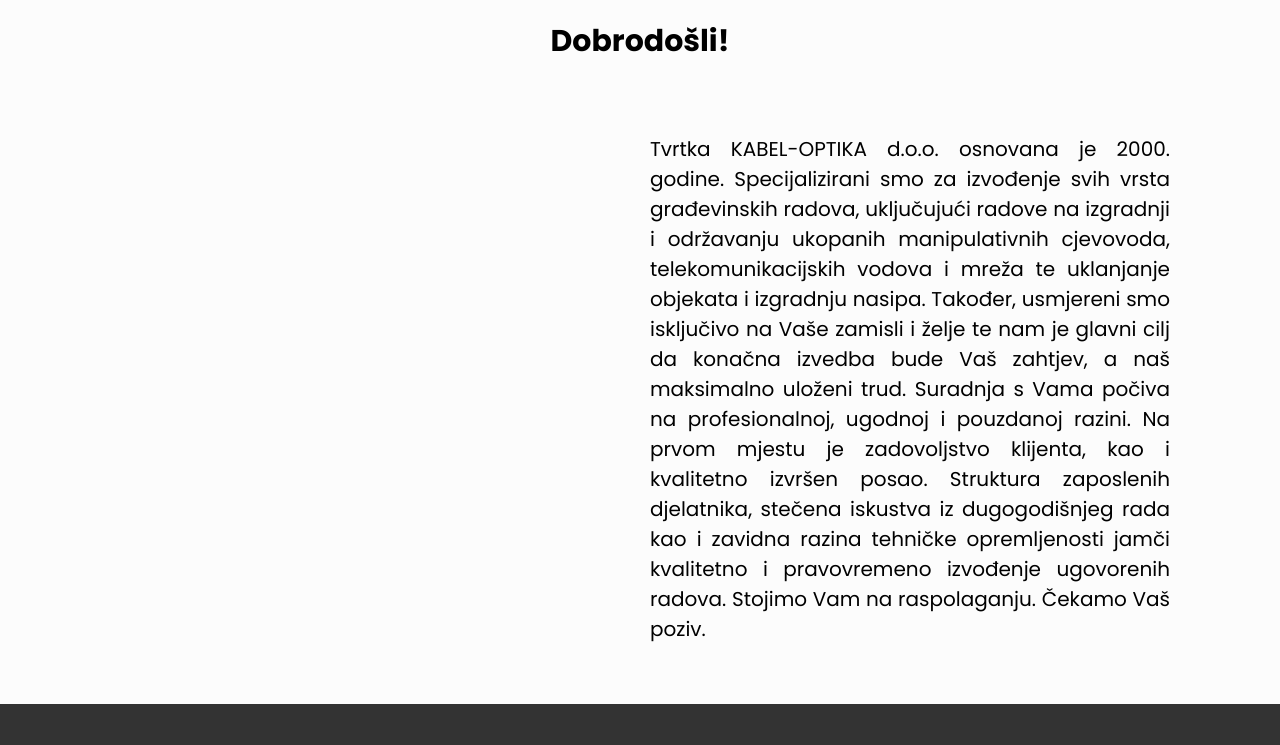
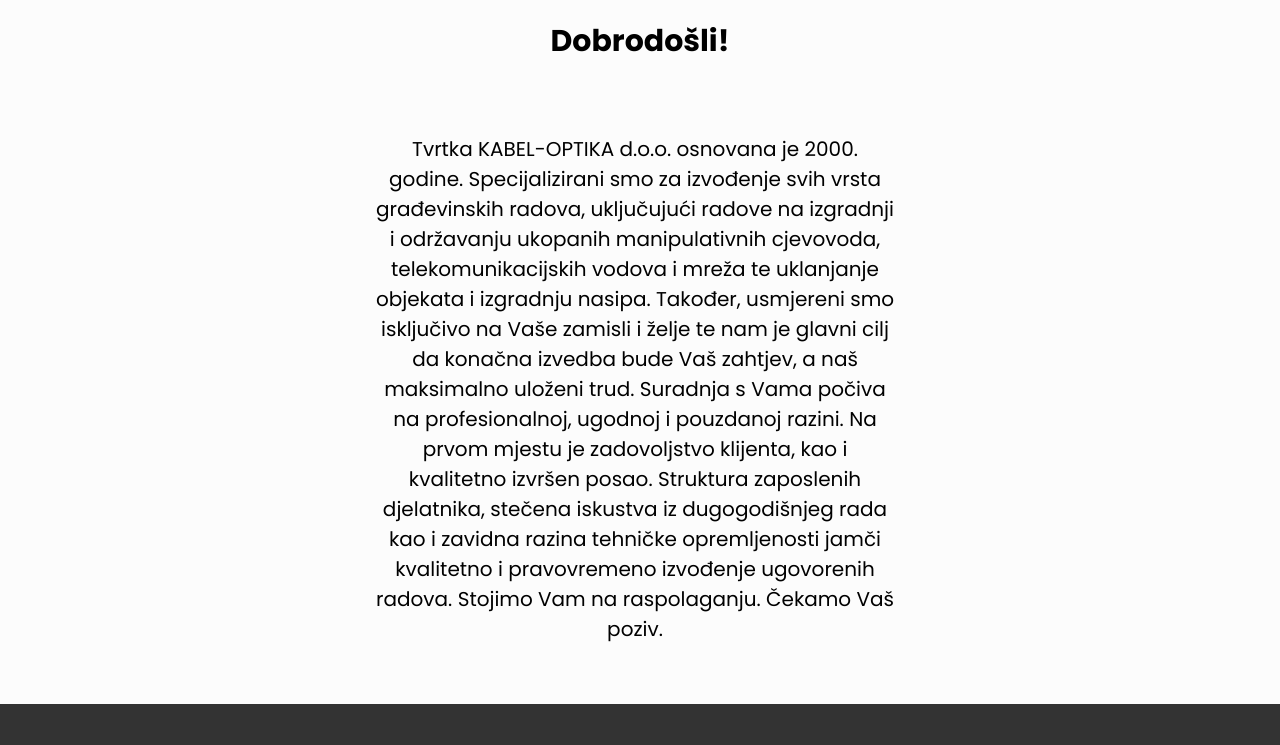
Before and after one commit to iivkov/kabel-optika, a React (Create React App) app: page / in a window 1280 px wide. Shown: the part 716-1461 px from the top of the page. Built offline with nearby package versions, Linux system fonts and the light colour scheme.

Commit message:
petak 5.1.

```diff
--- a/src/App.css
+++ b/src/App.css
@@ -204,7 +204,7 @@
   /* padding: 100px; slučaj fiksne navigacije */
   /* margin: 20px; */
   /* margin-top: 20px; */
-  text-align: justify;
+  text-align: center;
   /* border: 1px solid #ccc; */
 }
 
@@ -212,7 +212,7 @@
   display: flex;
   flex-wrap: wrap;
   justify-content: center;
-  align-items: center;
+  /* align-items: center; */
   padding: 20px;
 }
 
@@ -250,6 +250,7 @@
 .contact {
   width: auto;
   padding: 10px;
+  text-align: justify;
 }
 
 label {
--- a/src/components/AboutComponent.js
+++ b/src/components/AboutComponent.js
@@ -14,12 +14,15 @@
                 <img src={slika} alt="Slika građevinskih radova." style={{ width: '100%', height: 'auto' }} />
                 <h1>O nama</h1>
                 <div className="container">
-                    <div className={`box left ${animate ? 'enter' : 'left-enter'}`}>
-                        <p>Naša glavna djelatnost su...</p>
-                    </div>
-                {/* <div className="spacer"></div> */}
-                    <div className={`box right ${animate ? 'enter' : 'right-enter'}`}>
-                        {/* <img src={slika} alt="Slika građevinskih radova." style={{ width: '100%', height: 'auto' }} /> */}
+                    <div className="box">
+                        <p>Naša glavna djelatnost su zemljani radovi niskogradnje, a svoje iskustvo i kvalitetu gradili smo i izgradili
+                            tijekom dugog niza godina izvodeći mnogobrojne projekte, među ostalim i za klijente kao što su
+                            Jadranski naftovod (JANAF), HEP Toplinarstvo, Hrvatski Telekom, Sokol Vinkovci, IG visokogradnja Sesvete,
+                            Lučka uprava Sisak te Ministarstvo prostornoga uređenja, graditeljstva i državne imovine Republike Hrvatske.
+                            Neprestano težimo daljnjem poboljšanju kvalitete svojih usluga, pri čemu je najvažnija stručnost naših djelatnika,
+                            njih 35, koliko trenutačno zapošljavamo. Učinkovitosti našeg rada pridonosi i vozni park kojeg čini 6 kombi vozila,
+                            5 kamiona kipera, 8 bagera rovokopača, 2 valjka i dr.
+                        </p>
                     </div>
                 </div>
             </div>
--- a/src/components/HomeComponent.js
+++ b/src/components/HomeComponent.js
@@ -16,11 +16,7 @@
         <EUnoteSite/>
         <h1>Dobrodošli!</h1>
         <div className="container">
-            <div className={`box left ${animate ? 'enter' : 'left-enter'}`}>
-                {/* <img src={slika} alt="Slika građevinskih radova." style={{ width: '100%', height: 'auto' }} /> */}
-            </div>
-            {/* <div className="spacer"></div> */}
-            <div className={`box right ${animate ? 'enter' : 'right-enter'}`}>
+            <div className="box">
                 <p>Tvrtka KABEL-OPTIKA d.o.o. osnovana je 2000. godine.
                     Specijalizirani smo za izvođenje svih vrsta građevinskih radova, uključujući radove na izgradnji i održavanju ukopanih manipulativnih cjevovoda, telekomunikacijskih vodova i mreža te uklanjanje objekata i izgradnju nasipa.
                     Također, usmjereni smo isključivo na Vaše zamisli i želje te nam je glavni cilj da konačna izvedba bude Vaš zahtjev, a naš maksimalno uloženi trud. Suradnja s Vama počiva na profesionalnoj, ugodnoj i pouzdanoj razini.
--- a/src/components/ProjectsComponent.js
+++ b/src/components/ProjectsComponent.js
@@ -8,15 +8,23 @@
     return (
     <div className="main_content">
         <img src={Petrinja} alt="Slika Petrinje." style={{ width: '100%', height: 'auto' }} />
-        <EUnoteProject />
+        {/* <EUnoteProject /> */}
         <h1>NOVI RAZVOJ U PETRINJI KABEL-OPTIKA d.o.o.</h1>
         <h2>Kod projekta: KK.08.2.1.16.0148</h2>
         <h2>Naziv poziva: Podrška razvoju poduzetništva u gradu Petrinji</h2>
         <div className="container">
-            <p>Cilj ovog projekta je održiva fizička, socijalna i gospodarska regeneracija grada Petrinje, s ciljem smanjenja socijalnih nejednakosti, isključenosti i siromaštva.
+            <div className="box">
+                <p>Cilj ovog projekta je održiva fizička, socijalna i gospodarska regeneracija grada Petrinje, s ciljem smanjenja socijalnih nejednakosti, isključenosti i siromaštva.
                     Nabavom novih roba i/ili usluga, Prijavitelj će povećati svoju: konkurentnost i održivost poslovanja i proizvodne kapacitete. Prijavitelj će otvoriti nova tržišta i povećat će mu se prihod.
                     Projekt je usmjeren na djelatnike Prijavitelja, kupce i dobavljače kao ciljne skupine projekta, ali i sve građane Republike Hrvatske i to upravo kroz očuvanje postojećih radnih mjesta i otvaranje novih.
                     Projekt vodi računa o zaštiti okoliša.</p>
+            </div>
+        </div>
+        <div className="container">
+            {/* <p>Cilj ovog projekta je održiva fizička, socijalna i gospodarska regeneracija grada Petrinje, s ciljem smanjenja socijalnih nejednakosti, isključenosti i siromaštva.
+                    Nabavom novih roba i/ili usluga, Prijavitelj će povećati svoju: konkurentnost i održivost poslovanja i proizvodne kapacitete. Prijavitelj će otvoriti nova tržišta i povećat će mu se prihod.
+                    Projekt je usmjeren na djelatnike Prijavitelja, kupce i dobavljače kao ciljne skupine projekta, ali i sve građane Republike Hrvatske i to upravo kroz očuvanje postojećih radnih mjesta i otvaranje novih.
+                    Projekt vodi računa o zaštiti okoliša.</p> */}
             <div className="box">
                 <h3>Informacije o troškovima</h3>
                 <p>Ukupna vrijednost projekta (EUR): 263.997,69</p>
```
